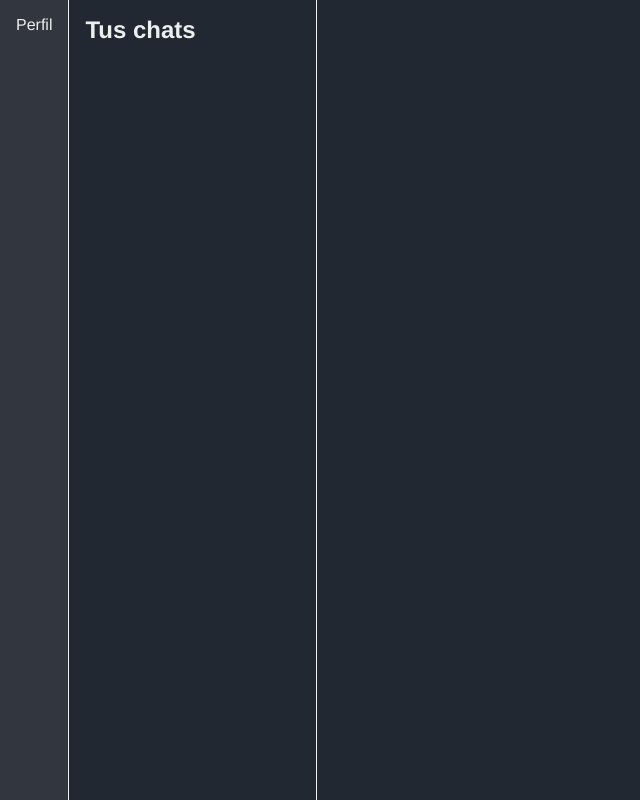
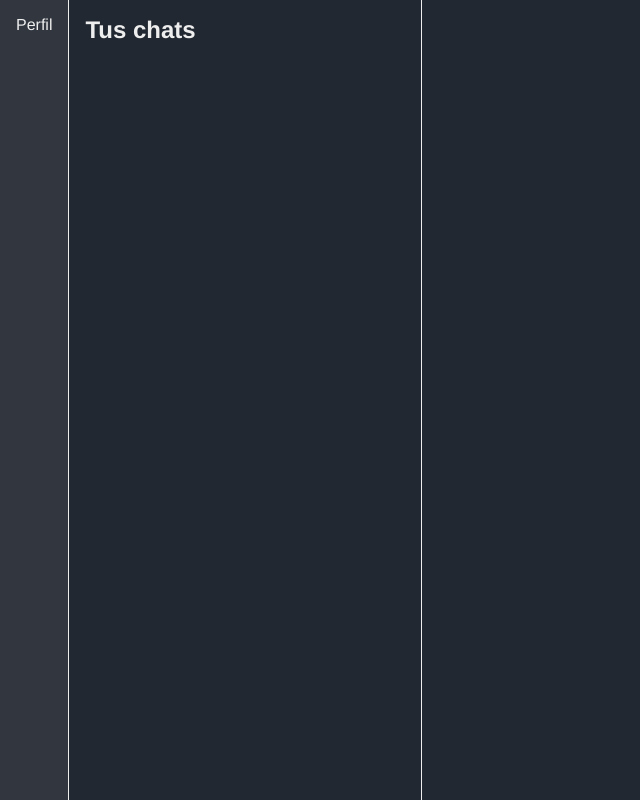
Before and after one commit to shuan0/DChat, a Django app: page /chat/home/ in a window 1280 px wide. Shown: the whole page, without its empty margins (0-640 px from the left). Run offline with Django 5.2, Linux system fonts and the light colour scheme; a user stored in the database is signed in.

Commit message:
fix: css for chat

```diff
--- a/project/chat/static/chat/css/home.css
+++ b/project/chat/static/chat/css/home.css
@@ -12,11 +12,11 @@
     border-right: none;
 }
 
-.chats-view {
+.chats {
     padding: 16px;
-    width: 25%;
+    width: 40%;
 }
 
-.chat-content {
+.current-chat {
     width: 100%;
 }
--- a/project/chat/templates/chat/home.html
+++ b/project/chat/templates/chat/home.html
@@ -7,14 +7,17 @@
 {% endblock %}
 
 {% block page-content %}
-<section class="chats-view">
+<section class="chats">
     <header class="chats-header">
         <div class="title">
             <h1>Tus chats</h1>
         </div>
     </header>
+    <div class="chats-list">
+    </div>
 </section>
-<section class="chat-content">
-    <div class="chat"></div>
+<section class="current-chat">
+    <div class="current-chat-content">
+    </div>
 </section>
 {% endblock %}
```
